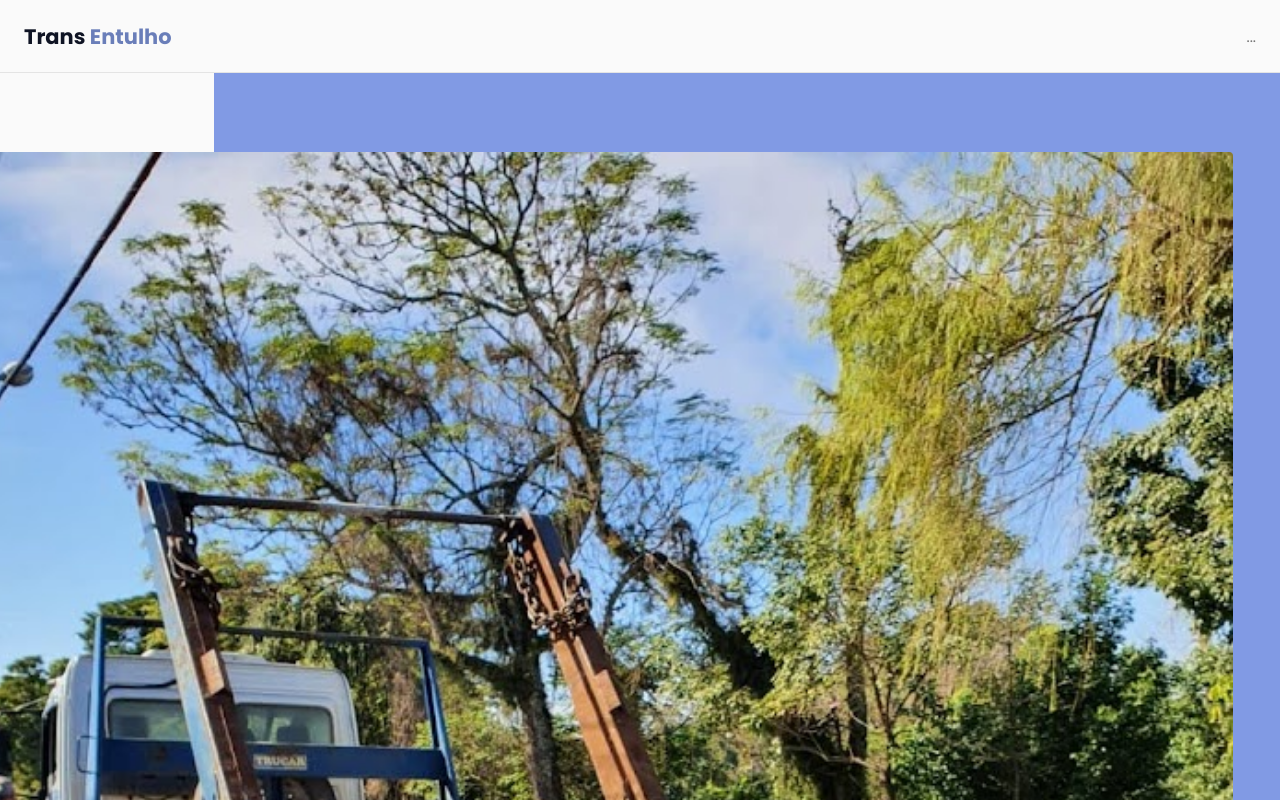
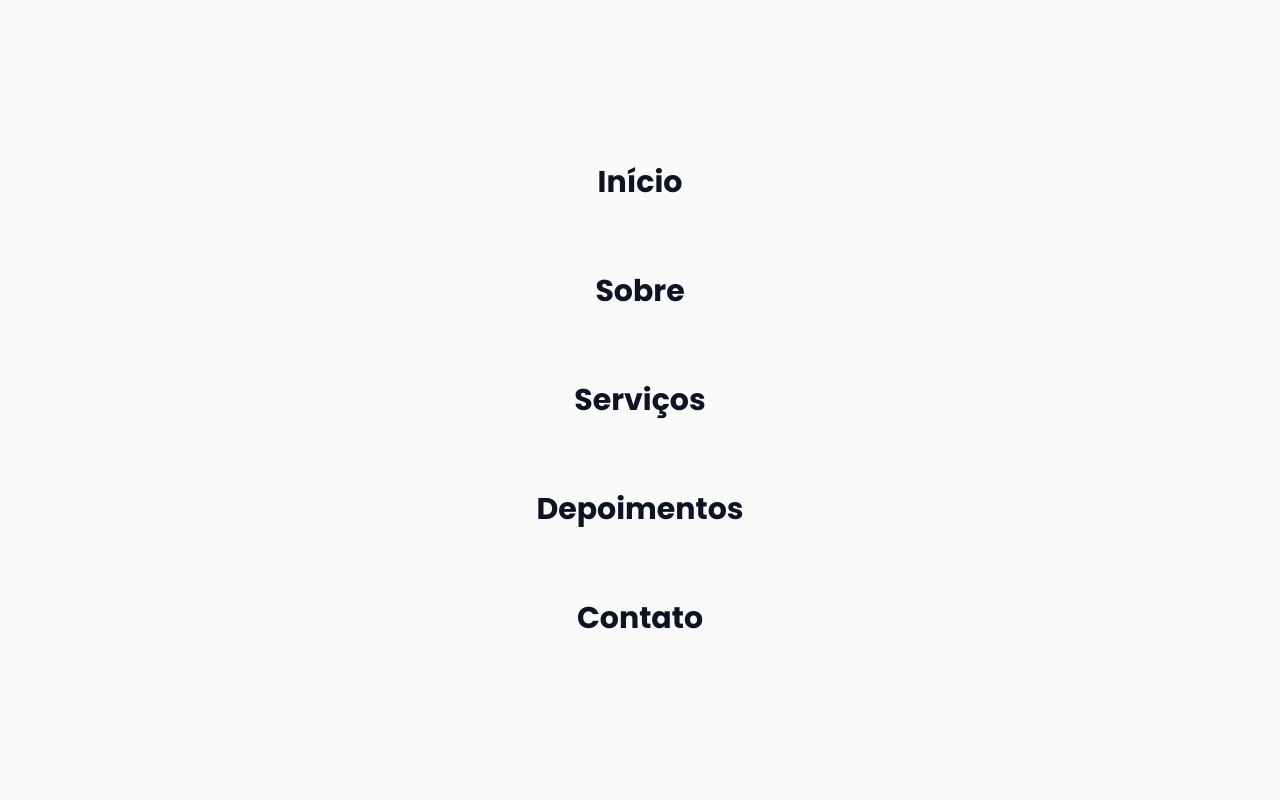
Before and after one commit to robergwillian/trans-entulho, a plain HTML site: page index.html in a window 1280 px wide. Shown: the top 800 px of the page. Drawn offline with Linux system fonts and the light colour scheme.

Commit message:
Add files via upload

```diff
--- a/index.html
+++ b/index.html
@@ -18,10 +18,22 @@
   </head>
   <body>
     <header id="header">
-      <nav class="container">
+      <!--Menu inicio-->
+      <nav class="container show">
         <a class="logo" href="#">Trans <span>Entulho</span></a>
-        <div class="menu">...</div>
+        <div class="menu">
+          <ul class="grid">
+            <li><a class="title" href="#home">Início</a></li>
+            <li><a class="title" href="#about">Sobre</a></li>
+            <li><a class="title" href="#services">Serviços</a></li>
+            <li><a class="title" href="#testimonials">Depoimentos</a></li>
+            <li><a class="title" href="#contact">Contato</a></li>
+          </ul>
+        </div>
       </nav>
+      <!-- /Menu -->
+      <div class="open">...</div>
+      <div class="close">X</div>
     </header>
 
     <main>
@@ -34,7 +46,7 @@
             />
           </div>
           <div class="text">
-            <h1>Soluções em coleta de residuos</h1>
+            <h2 class="title">Soluções em coleta de residuos</h2>
             <p>Atendemos toda região de Tubarão/SC</p>
             <a class="button" href="#">Agende uma caçamba</a>
           </div>
@@ -43,8 +55,12 @@
 
       <div class="divider-1"></div>
 
-      <section class="section">
-        <div class="container">outra section</div>
+      <section class="section" id="about">
+        <div class="container grid">Sobre</div>
+      </section>
+
+      <section class="section" id="services">
+        <div class="container grid">Services</div>
       </section>
     </main>
   </body>
--- a/style.css
+++ b/style.css
@@ -12,6 +12,10 @@ a {
 img {
   width: 100%;
   height: auto;
+}
+
+ul {
+  list-style-type: none;
 }
 
 /* Variables *************************************************/
@@ -37,14 +41,14 @@ body {
   -webkit-font-smoothing: antialiased;
 }
 
-h1 {
+.title {
   font: 700 1.875rem 'Poppins', sans-serif;
   color: var(--title-color);
-  -webkit-font-smoothing: auto;
+  -webkit-font-smoothing: antialiased;
 }
 
 .button {
-  background-color: var(--base-color);
+  background-color: var(--base-color-alt);
   color: var(--text-color-light);
   height: 3.5rem;
   display: inline-flex;
@@ -56,7 +60,7 @@ h1 {
 }
 
 .button:hover {
-  background: var(--base-color-alt);
+  background: var(--base-color-second);
 }
 
 .divider-1 {
@@ -81,6 +85,23 @@ h1 {
   left: 0;
 }
 
+main {
+  margin-top: calc(var(--header-height) + 2rem);
+}
+
+/* LOGO *************************************************/
+
+.logo {
+  font: 700 1.875rem 'Poppins', sans-serif;
+  font-size: 1.31rem;
+  color: var(--title-color);
+}
+
+.logo span {
+  color: var(--base-color-alt);
+}
+/* NAVIGATION *************************************************/
+
 nav {
   height: var(--header-height);
   display: flex;
@@ -89,16 +110,63 @@ nav {
   width: 100%;
 }
 
-.logo {
-  font: 700 1.875rem 'Poppins', sans-serif;
-  font-size: 1.31rem;
-  color: var(--title-color);
+nav ul li {
+  text-align: center;
 }
 
-.logo span {
+nav ul li a {
+  transition: color 0.2s;
+  position: relative;
+}
+nav ul li a:hover {
   color: var(--base-color);
 }
 
+nav ul li a::after {
+  content: '';
+  width: 0%;
+  height: 2px;
+  background: var(--base-color);
+  position: absolute;
+  left: 0;
+  bottom: -1.5rem;
+  transition: width 0.2s;
+}
+
+nav ul li a:hover::after {
+  width: 100%;
+}
+
+nav .menu {
+  opacity: 0;
+  visibility: hidden;
+}
+
+/** Mostrar Menu */
+
+nav.show .menu {
+  opacity: 1;
+  visibility: visible;
+  background: var(--body-color);
+  height: 100vh;
+  width: 100vw;
+  position: fixed;
+  top: 0;
+  left: 0;
+}
+
+nav.show .menu {
+  display: grid;
+  place-content: center;
+}
+
+nav.show ul.grid {
+  gap: 4rem;
+}
+
+/*** /Mostrar Menu ***/
+
+/*********************************************/
 .container {
   margin-left: 1.5rem;
   margin-right: 1.5rem;
@@ -111,10 +179,6 @@ nav {
 
 .section {
   padding: 5rem 0;
-}
-
-main {
-  margin-top: var(--header-height);
 }
 
 /************HOME******************/
@@ -132,7 +196,7 @@ main {
 
 #home .image::before {
   content: '';
-  background: var(--base-color-second);
+  background: var(--base-color-alt);
   position: absolute;
   height: 100%;
   width: 100%;
```
